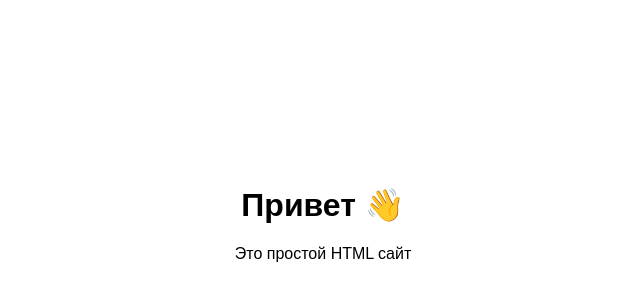
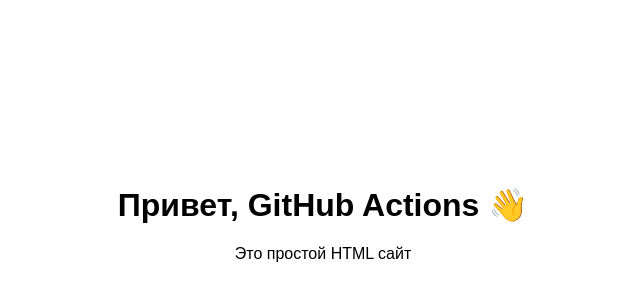
Before and after one commit to linuxlover6509/devops-labs, a plain HTML site: page GitHub-Pages-Deployment/index.html in a window 1280 px wide. Shown: the part 70-370 px from the top of the page, without its empty margins (317-957 px from the left). Drawn offline with Linux system fonts and the light colour scheme.

Commit message:
lab-03 update

```diff
--- a/GitHub-Pages-Deployment/index.html
+++ b/GitHub-Pages-Deployment/index.html
@@ -6,7 +6,7 @@
 </head>
 <body style="font-family: Arial; text-align: center; margin-top: 20%;">
 
-  <h1>Привет 👋</h1>
+  <h1>Привет, GitHub Actions 👋</h1>
   <p>Это простой HTML сайт</p>
 
 </body>
```
